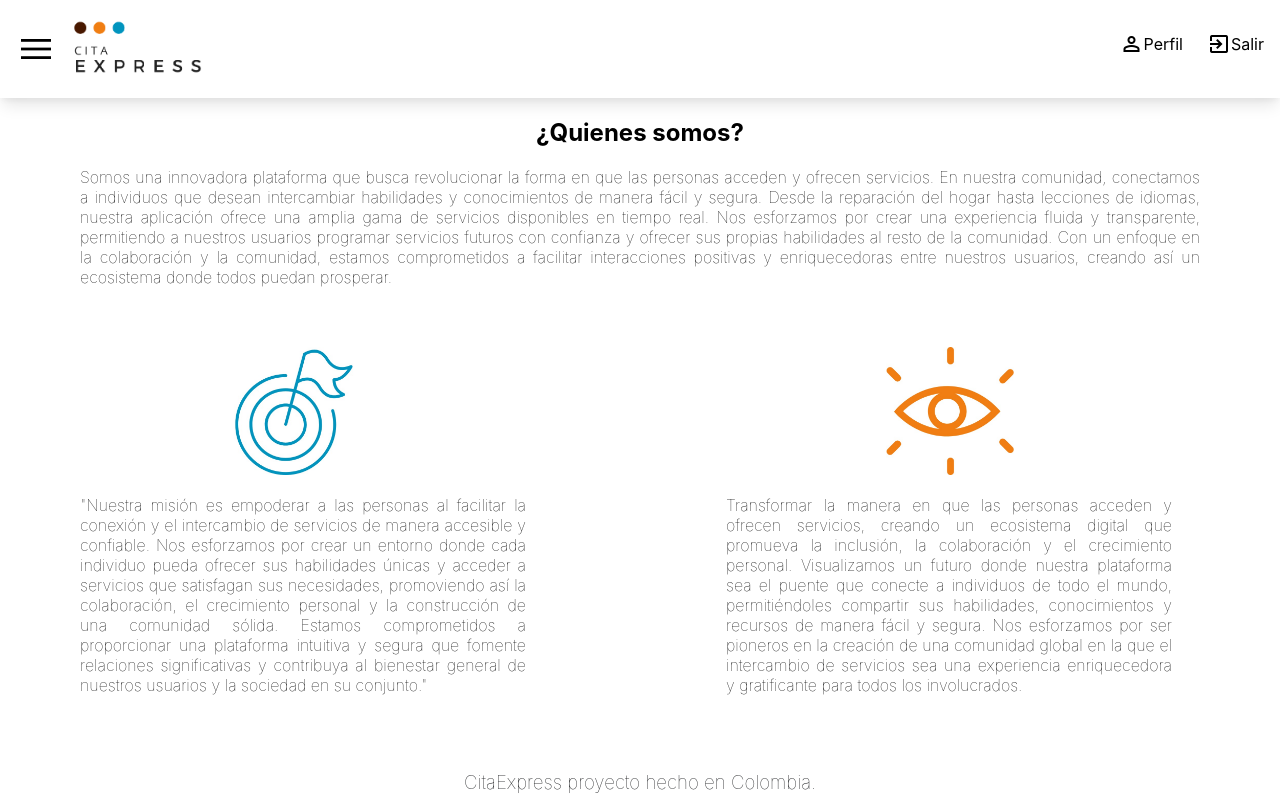
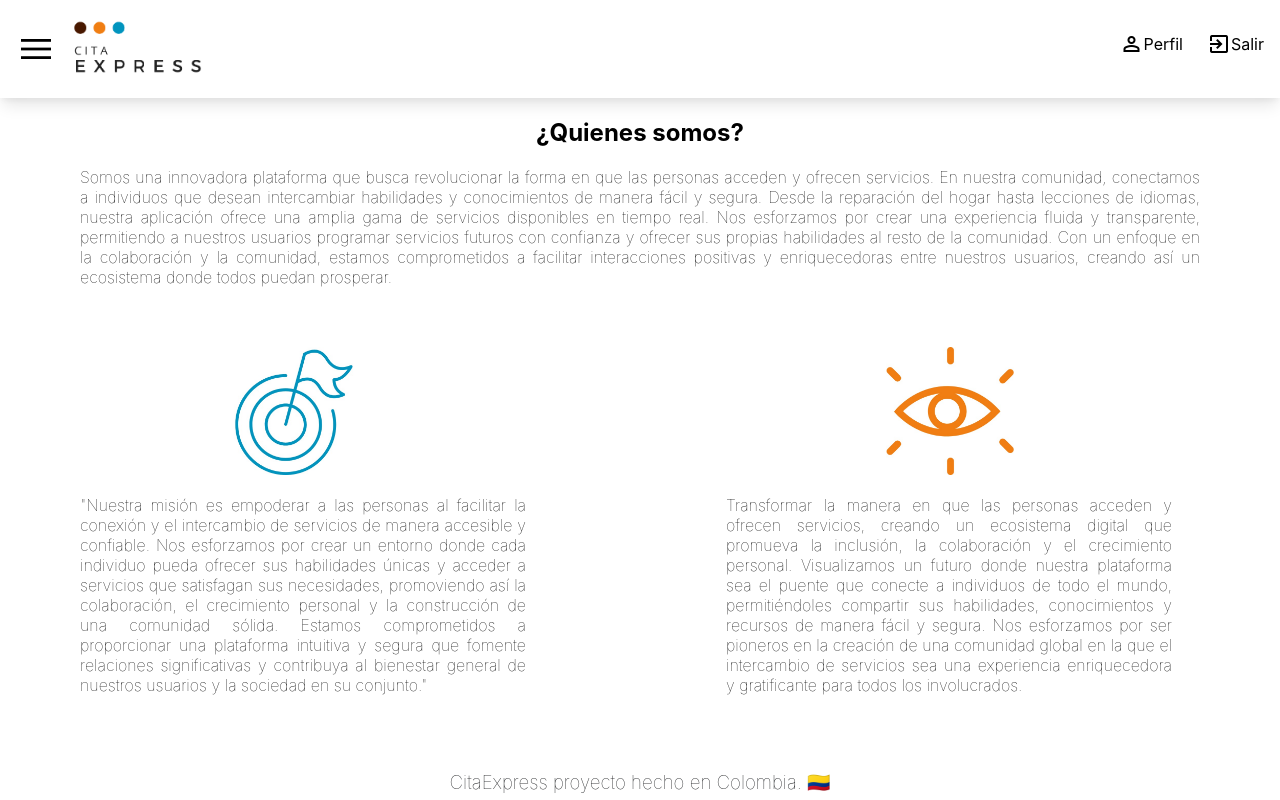
Before and after one commit to sgonzaec/cita-express-frontend-react, a React (Create React App) app: page /about-us in a window 1280 px wide. Shown: the top 800 px of the page. Built offline with nearby package versions, Linux system fonts and the light colour scheme.

Commit message:
fix: update close button

```diff
--- a/src/Pages/AboutUs/AboutUs.tsx
+++ b/src/Pages/AboutUs/AboutUs.tsx
@@ -26,7 +26,7 @@ const AboutUs = () => {
       </div>
 
       <div className="contenedor2">
-        <h3 className="ultimo">CitaExpress proyecto hecho en Colombia.
+        <h3 className="ultimo">CitaExpress proyecto hecho en Colombia. 🇨🇴
         </h3>
       </div>
 
--- a/src/Styles/ComponetsStyle/Modal.templates.scss
+++ b/src/Styles/ComponetsStyle/Modal.templates.scss
@@ -28,8 +28,8 @@
         #cerrar{
             display: flex;
             position: absolute;
-            right:70px;
-            top: 90px;
+            right: 1em;
+            top: 1em;
             font-style: bold;
             cursor: pointer;
 
```
